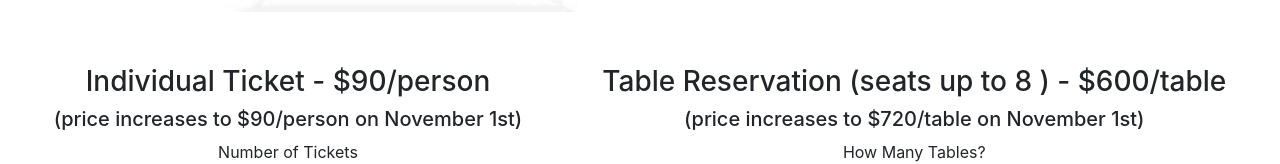
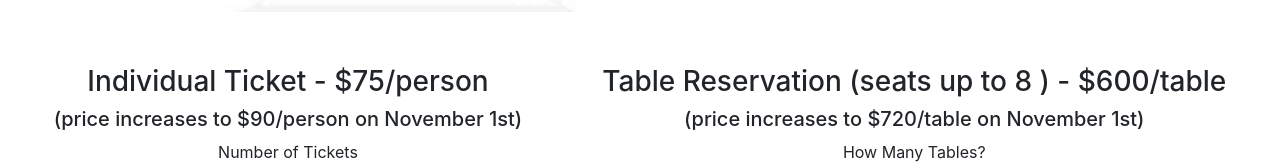
Before and after one commit to khepf/nef, a React (Create React App) app: page /benefit in a window 1280 px wide. Shown: the part 428-592 px from the top of the page. Built offline with nearby package versions, Linux system fonts and the light colour scheme.

Commit message:
changed golf and benefit to 2022 values3

```diff
--- a/src/components/BenefitSections.js
+++ b/src/components/BenefitSections.js
@@ -41,7 +41,7 @@ class BenefitSections extends Component {
         {/* https://www.paypal.com/cgi-bin/webscr?cmd=_button-management&flowloggingId=f645170b9b9e7 */}
         <section className="BenefitSection2">
           <div className="BenefitSection2-1">
-            <h3>Individual Ticket - $90/person</h3>
+            <h3>Individual Ticket - $75/person</h3>
             <h5>(price increases to $90/person on November 1st)</h5>
             <form
               target="paypal"
```
